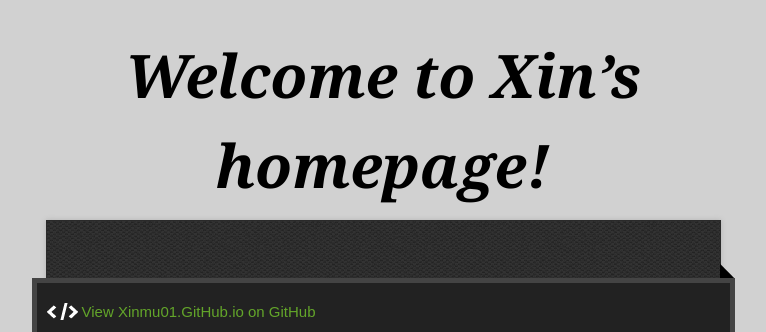
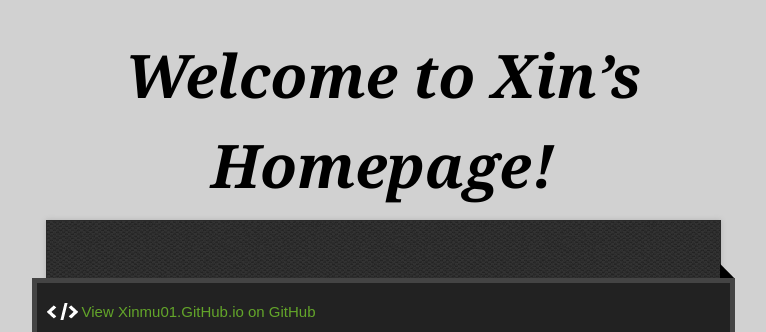
Before and after one commit to xinmu01/xinmu01.github.io, a Jekyll site: the page index.html, which Jekyll copies as it is, in a window 1280 px wide. Shown: the top 332 px of the page, without its empty margins (257-1023 px from the left). Built offline with Jekyll 4.4.1, drawn with Linux system fonts in a browser that asks for light colours; nearby versions of some CDN libraries.

Commit message:
Update index.html

```diff
--- a/index.html
+++ b/index.html
@@ -22,7 +22,7 @@
 
   <div class="wrapper">
     <header>
-      <h1 class="title">Welcome to Xin’s homepage!</h1>
+      <h1 class="title">Welcome to Xin’s Homepage!</h1>
       </header>
     <div id="container">
       <p class="tagline"></p>
```
